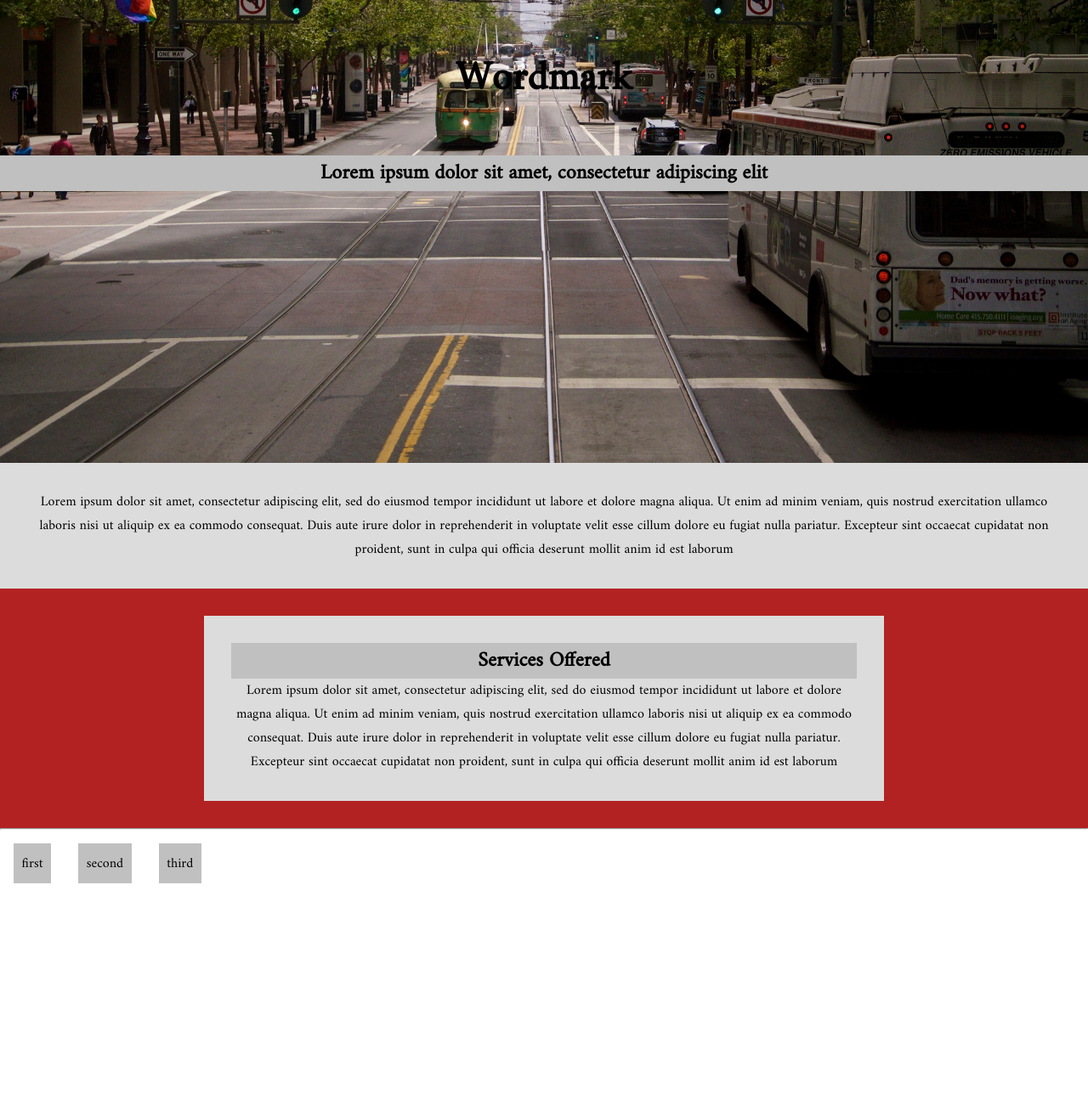
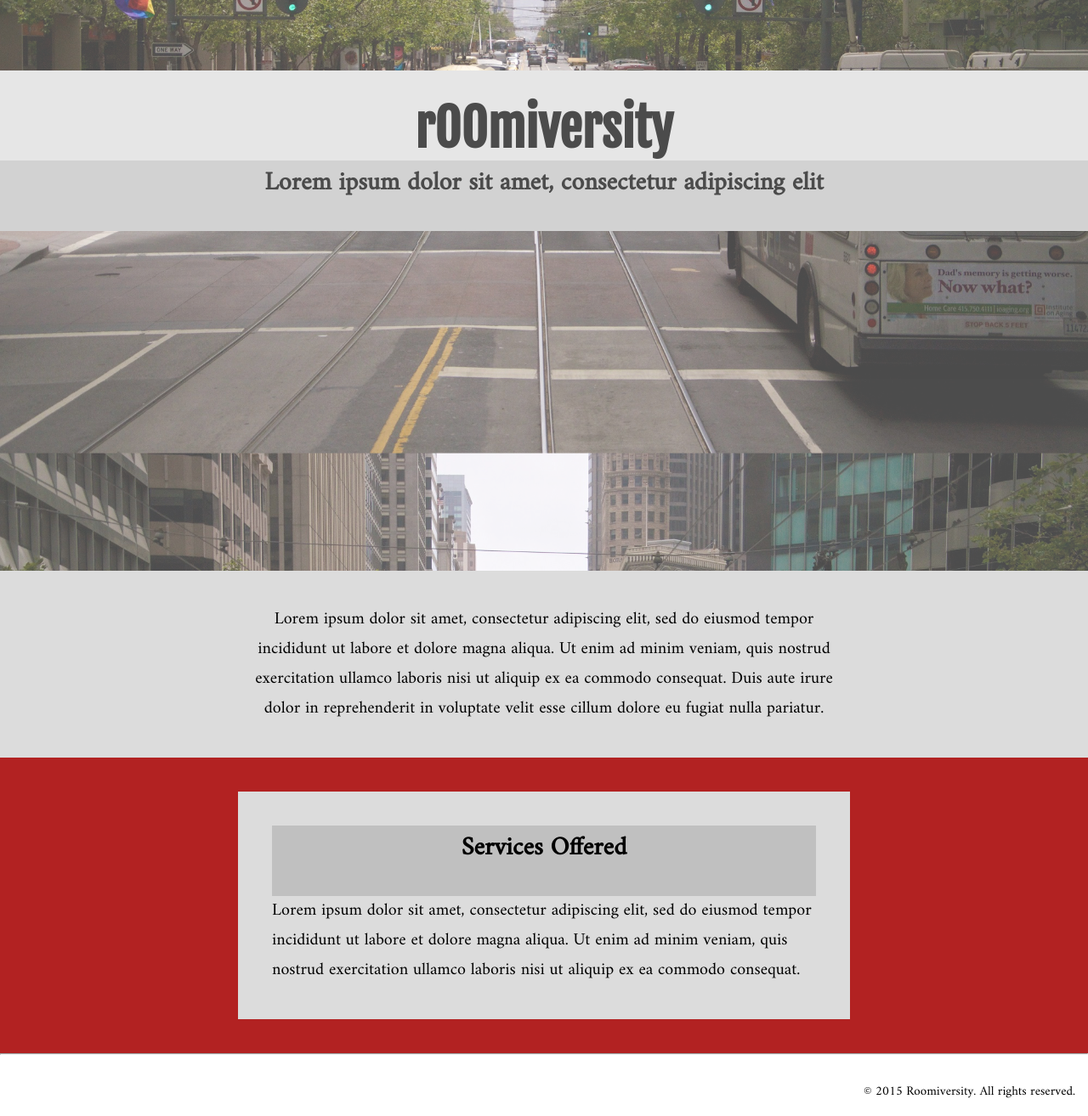
Before and after one commit to riannamc/riannamc.github.io, a plain HTML site: page unit5/index.html in a window 1280 px wide. Shown: the part 317-1631 px from the top of the page at 85% size. Before the commit the page ends 1373 px from the top, so only its background shows below. Drawn offline with Linux system fonts and the light colour scheme.

Commit message:
10.19.15

```diff
--- a/unit5/css/style.css
+++ b/unit5/css/style.css
@@ -5,7 +5,7 @@
 
 body{
 	font-family: "Amiri";
-	font-size: 16px;
+	font-size: 20px;
 }
 img{
 	background-color: black;
@@ -24,27 +24,33 @@ nav a{
 }
 h1{
 	text-align: center;
+	color: black;
 	font-size: 3em;
-	padding: 1em;
+	padding: .5em 0 0 0;
+	background-color: #DCDCDC;
+	font-family: "Fjalla One";
 }
 h2{
 	background-color: #C0C0C0;
 	text-align: center;
 	font-size: 1.5em;
+	padding: 0 0 1em 0;
 }
 footer{
-	background-color: orange;
+	/*background-color: orange;*/
+	padding:1em 0 2em 0;
+	font-size: .75em;
 }
 ul{
-
+	width: 80em;
 }
-li{
+/*li{
 	padding: 0.6em;
 	float: left;
 	list-style-type: none;
 	background-color: #C0C0C0;
 	margin: 1em;
-}
+}*/
 .clearfix:after{
 	visibility: hidden;
 	display: block;
@@ -62,19 +68,36 @@ li{
 #services{
 	background-color: #B22222;
 	padding: 2em;
-	text-align: center;
 }
 #slogan{
-	background-color: #DCDCDC;
+/*	background-color: red;*/
 	background:url(../images/citystreetsmall.jpg);
 	background-size:cover;
 	background-repeat:no-repeat;
 	background-attachment:fixed;
 	padding:20em 0;
+	opacity: 0.7;
+     /*filter: alpha(opacity=40);*/
+}
+#text{
+	width: 60%;
+	margin: auto;
 }
 #box{
 	background-color: #DCDCDC;
 	margin:auto;
 	padding:2em;
-	width:50em;
+	width:60%;
 }
+#logo{
+	width: 10em;
+	padding: 0;
+}
+#copyright{
+	/*width:60em;*/
+	/*margin-left:auto;
+	margin-right: auto;*/
+	padding:1em;
+	/*background-color: red;*/
+	float: right;
+}
--- a/unit5/index.html
+++ b/unit5/index.html
@@ -7,7 +7,7 @@
 </head>
 <body>
 	<header>
-		<img id=logo src="#">
+		<img id=logo src="images/wordmarkselect.svg">
 		<nav class="clearfix">
 			<a href="#">About</a>
 			<a href="#">Contact</a>
@@ -15,26 +15,31 @@
 		</nav>
 	</header>
 	<SECTION id="slogan">
-		<h1>Wordmark</h1>
+		<h1>rOOmiversity</h1>
 		<h2>Lorem ipsum dolor sit amet, consectetur adipiscing elit</h2>
-		<!-- <img src="images/Man sitting on ledge.jpg" -->
 	</SECTION>
 	<SECTION id="description">
-		<p>Lorem ipsum dolor sit amet, consectetur adipiscing elit, sed do eiusmod tempor incididunt ut labore et dolore magna aliqua. Ut enim ad minim veniam, quis nostrud exercitation ullamco laboris nisi ut aliquip ex ea commodo consequat. Duis aute irure dolor in reprehenderit in voluptate velit esse cillum dolore eu fugiat nulla pariatur. Excepteur sint occaecat cupidatat non proident, sunt in culpa qui officia deserunt mollit anim id est laborum</p>
+		<div id="text"
+			<p>Lorem ipsum dolor sit amet, consectetur adipiscing elit, sed do eiusmod tempor incididunt ut labore et dolore magna aliqua. Ut enim ad minim veniam, quis nostrud exercitation ullamco laboris nisi ut aliquip ex ea commodo consequat. Duis aute irure dolor in reprehenderit in voluptate velit esse cillum dolore eu fugiat nulla pariatur.</p>
+		</div>
 	</SECTION>
 	<SECTION id="services">
 		<div id="box">
 			<h2>Services Offered</h2>
-			<p>Lorem ipsum dolor sit amet, consectetur adipiscing elit, sed do eiusmod tempor incididunt ut labore et dolore magna aliqua. Ut enim ad minim veniam, quis nostrud exercitation ullamco laboris nisi ut aliquip ex ea commodo consequat. Duis aute irure dolor in reprehenderit in voluptate velit esse cillum dolore eu fugiat nulla pariatur. Excepteur sint occaecat cupidatat non proident, sunt in culpa qui officia deserunt mollit anim id est laborum</p>
+			<p>Lorem ipsum dolor sit amet, consectetur adipiscing elit, sed do eiusmod tempor incididunt ut labore et dolore magna aliqua. Ut enim ad minim veniam, quis nostrud exercitation ullamco laboris nisi ut aliquip ex ea commodo consequat.</p>
 		</div>
 	</SECTION>
 	<hr>
 	<footer>
-		<ul>
-			<li>first</li>
-			<li>second</li>
-			<li>third</li>
-		</ul>
+		<!-- <ul> -->
+		<div id="copyright">© 2015 Roomiversity. All rights reserved.</div>
+			<!-- <div id="regulatory">
+				<li>Regulatory Information</li>
+			</div>
+			<div id="terms">
+				<li>Terms</li>
+			</div> -->
+		<!-- </ul> -->
 	</footer>
 </body>
 </html>
```
Also changed, not shown: unit5/images/wordmark.svg (added), unit5/images/wordmarkselect.svg (added).
